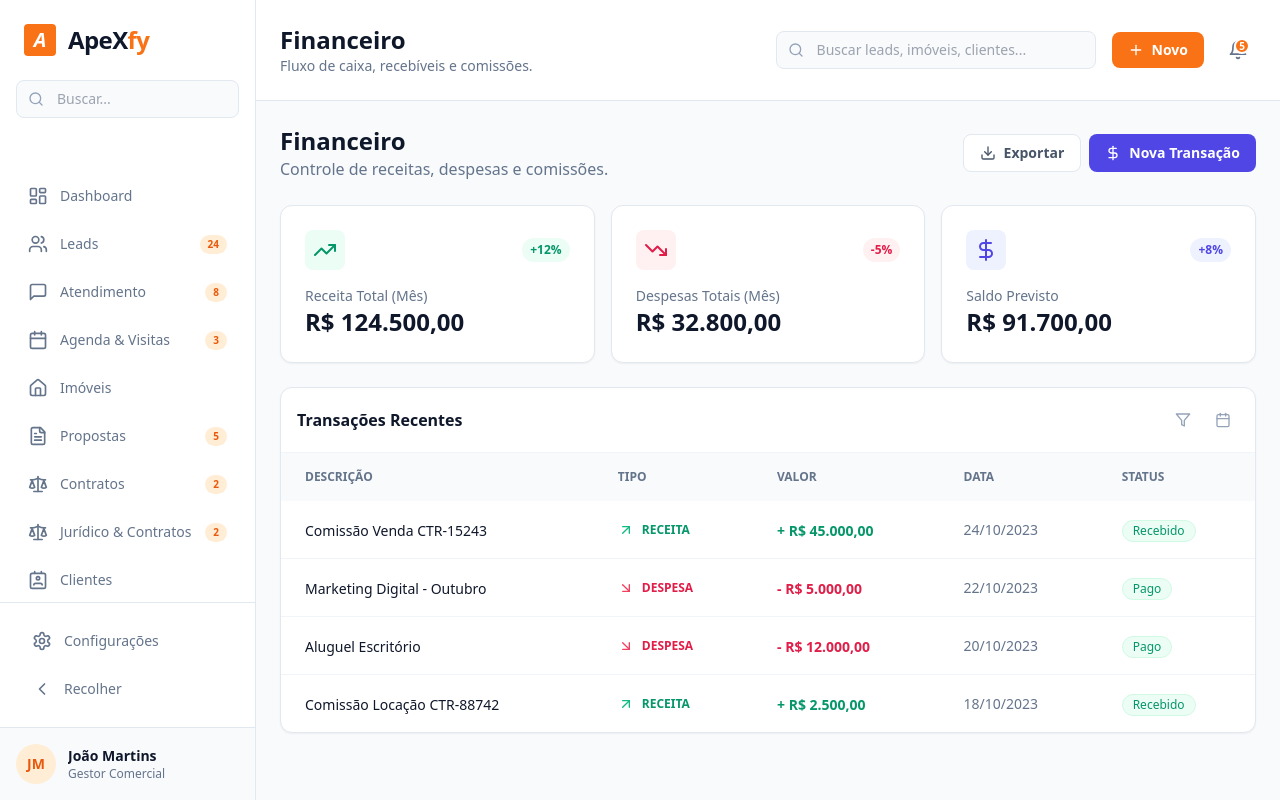
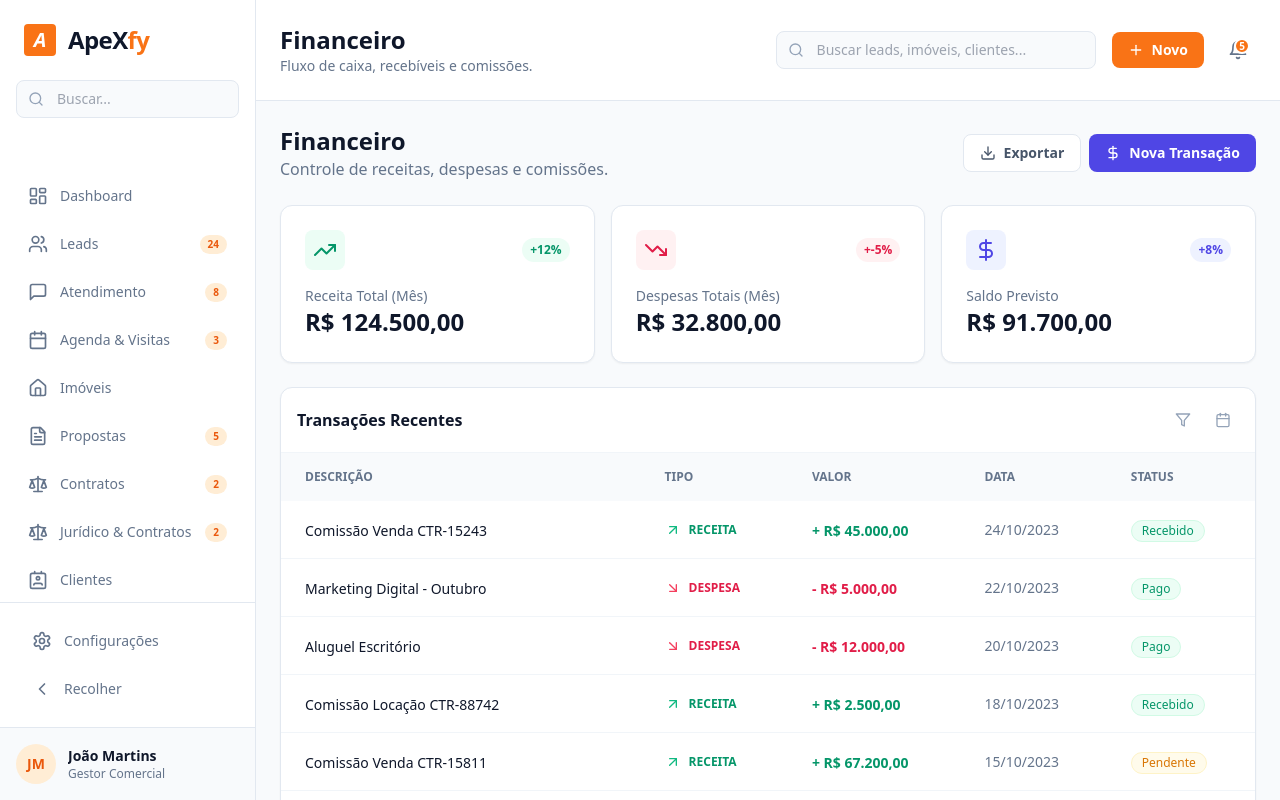
Before and after one commit to rodrigofsacramento-alt/alarcon, a React (Vite) app in the folder 04_CODIGOS_FONTE_LOCAIS_E_DESENVOLVIMENTO/ahut-ecosystem-active/codigo_engenharia_reversa_tsx/: page /financeiro in a window 1280 px wide. Shown: the top 800 px of the page. Built offline with nearby package versions, Linux system fonts and the light colour scheme.

Commit message:
EngReversa [Ciclo2e]: Financeiro refatorado via useFinance (useQuery) — dados estruturados mock-API. Build ok.

```diff
--- a/04_CODIGOS_FONTE_LOCAIS_E_DESENVOLVIMENTO/ahut-ecosystem-active/codigo_engenharia_reversa_tsx/src/components/Finance.tsx
+++ b/04_CODIGOS_FONTE_LOCAIS_E_DESENVOLVIMENTO/ahut-ecosystem-active/codigo_engenharia_reversa_tsx/src/components/Finance.tsx
@@ -7,17 +7,17 @@ import {
   ArrowDownRight,
   Calendar,
   Filter,
-  Download
+  Download,
+  Loader2
 } from 'lucide-react';
 import { formatCurrency, cn } from '../lib/utils';
+import { useFinance } from '../hooks/useFinance';
 
 export default function Finance() {
-  const transactions = [
-    { id: 1, description: 'Comissão Venda CTR-15243', type: 'income', value: 45000, date: '2023-10-24', status: 'received' },
-    { id: 2, description: 'Marketing Digital - Outubro', type: 'expense', value: 5000, date: '2023-10-22', status: 'paid' },
-    { id: 3, description: 'Aluguel Escritório', type: 'expense', value: 12000, date: '2023-10-20', status: 'paid' },
-    { id: 4, description: 'Comissão Locação CTR-88742', type: 'income', value: 2500, date: '2023-10-18', status: 'received' },
-  ];
+  const { data, isLoading } = useFinance();
+
+  const transactions = data?.transactions ?? [];
+  const cashflow = data?.cashflow;
 
   return (
     <div className="space-y-6">
@@ -45,30 +45,42 @@ export default function Finance() {
             <div className="w-10 h-10 rounded-lg bg-emerald-50 flex items-center justify-center text-emerald-600">
               <TrendingUp className="w-6 h-6" />
             </div>
-            <span className="text-xs font-bold text-emerald-600 bg-emerald-50 px-2 py-1 rounded-full">+12%</span>
+            <span className="text-xs font-bold text-emerald-600 bg-emerald-50 px-2 py-1 rounded-full">
+              {isLoading ? '...' : `${cashflow?.deltaReceita ?? 0 >= 0 ? '+' : ''}${cashflow?.deltaReceita ?? 0}%`}
+            </span>
           </div>
           <p className="text-sm text-slate-500 font-medium">Receita Total (Mês)</p>
-          <p className="text-2xl font-bold text-slate-900">{formatCurrency(124500)}</p>
+          <p className="text-2xl font-bold text-slate-900">
+            {isLoading ? <Loader2 className="w-5 h-5 inline-block animate-spin text-slate-300" /> : formatCurrency(cashflow?.receitaTotal ?? 0)}
+          </p>
         </div>
         <div className="bg-white p-6 rounded-xl border border-slate-200 shadow-sm">
           <div className="flex items-center justify-between mb-4">
             <div className="w-10 h-10 rounded-lg bg-rose-50 flex items-center justify-center text-rose-600">
               <TrendingDown className="w-6 h-6" />
             </div>
-            <span className="text-xs font-bold text-rose-600 bg-rose-50 px-2 py-1 rounded-full">-5%</span>
+            <span className="text-xs font-bold text-rose-600 bg-rose-50 px-2 py-1 rounded-full">
+              {isLoading ? '...' : `${cashflow?.deltaDespesa ?? 0 >= 0 ? '+' : ''}${cashflow?.deltaDespesa ?? 0}%`}
+            </span>
           </div>
           <p className="text-sm text-slate-500 font-medium">Despesas Totais (Mês)</p>
-          <p className="text-2xl font-bold text-slate-900">{formatCurrency(32800)}</p>
+          <p className="text-2xl font-bold text-slate-900">
+            {isLoading ? <Loader2 className="w-5 h-5 inline-block animate-spin text-slate-300" /> : formatCurrency(cashflow?.despesasTotal ?? 0)}
+          </p>
         </div>
         <div className="bg-white p-6 rounded-xl border border-slate-200 shadow-sm">
           <div className="flex items-center justify-between mb-4">
             <div className="w-10 h-10 rounded-lg bg-indigo-50 flex items-center justify-center text-indigo-600">
               <DollarSign className="w-6 h-6" />
             </div>
-            <span className="text-xs font-bold text-indigo-600 bg-indigo-50 px-2 py-1 rounded-full">+8%</span>
+            <span className="text-xs font-bold text-indigo-600 bg-indigo-50 px-2 py-1 rounded-full">
+              {isLoading ? '...' : `${cashflow?.deltaSaldo ?? 0 >= 0 ? '+' : ''}${cashflow?.deltaSaldo ?? 0}%`}
+            </span>
           </div>
           <p className="text-sm text-slate-500 font-medium">Saldo Previsto</p>
-          <p className="text-2xl font-bold text-slate-900">{formatCurrency(91700)}</p>
+          <p className="text-2xl font-bold text-slate-900">
+            {isLoading ? <Loader2 className="w-5 h-5 inline-block animate-spin text-slate-300" /> : formatCurrency(cashflow?.saldoPrevisto ?? 0)}
+          </p>
         </div>
       </div>
 
@@ -97,7 +109,20 @@ export default function Finance() {
               </tr>
             </thead>
             <tbody className="divide-y divide-slate-100">
-              {transactions.map((t) => (
+              {isLoading && (
+                <tr>
+                  <td colSpan={5} className="px-6 py-8 text-center text-sm text-slate-400">
+                    <Loader2 className="w-5 h-5 inline-block animate-spin mr-2 text-slate-300" />
+                    Carregando transações...
+                  </td>
+                </tr>
+              )}
+              {!isLoading && transactions.length === 0 && (
+                <tr>
+                  <td colSpan={5} className="px-6 py-8 text-center text-sm text-slate-400">Nenhuma transação encontrada.</td>
+                </tr>
+              )}
+              {!isLoading && transactions.map((t) => (
                 <tr key={t.id} className="hover:bg-slate-50 transition-colors">
                   <td className="px-6 py-4">
                     <span className="text-sm font-medium text-slate-900">{t.description}</span>
--- /dev/null
+++ b/04_CODIGOS_FONTE_LOCAIS_E_DESENVOLVIMENTO/ahut-ecosystem-active/codigo_engenharia_reversa_tsx/src/hooks/useFinance.ts
@@ -0,0 +1,143 @@
+import { useQuery } from '@tanstack/react-query';
+
+/**
+ * Hook useFinance
+ * Fonte de dados de finanças (fluxo de caixa, recebíveis, comissões e VGV).
+ *
+ * NOTA: este módulo ainda não possui tabela confirmada no Supabase. Para que a
+ * tela seja auditável e o contrato de dados fique pronto para a próxima etapa
+ * (conectar ao banco), os dados são carregados VIA useQuery imitando uma chamada
+ * de API (função `fetchFinanceData` abaixo). Para conectar ao banco, basta
+ * trocar o corpo de `fetchFinanceData` por uma query ao Supabase mantendo a
+ * mesma forma de retorno (FinanceSnapshot).
+ */
+
+export interface Transaction {
+  id: string;
+  description: string;
+  type: 'income' | 'expense';
+  value: number;
+  date: string;
+  status: 'received' | 'paid' | 'pending' | 'expected';
+}
+
+/** Total de comissões do período */
+export interface CommissionsSummary {
+  total: number;
+  received: number;
+  expected: number;
+  count: number;
+}
+
+/** Repasses (valores a repassar / já repassados a parceiros e corretores) */
+export interface RepassesSummary {
+  total: number;
+  toPay: number;
+  paid: number;
+  count: number;
+}
+
+/** Recebíveis (valores a receber por período) */
+export interface RecebiveisSummary {
+  total: number;
+  received: number;
+  outstanding: number; // a vencer / em aberto
+  count: number;
+}
+
+/** VGV (Valor Geral de Vendas) do período */
+export interface VGVSummary {
+  total: number;
+  byMonth: { month: string; value: number }[];
+  count: number;
+}
+
+/** Fluxo de caixa do mês */
+export interface CashFlowPeriod {
+  receitaTotal: number;
+  despesasTotal: number;
+  saldoPrevisto: number;
+  deltaReceita: number; // % variação mês
+  deltaDespesa: number; // % variação mês
+  deltaSaldo: number;   // % variação saldo
+}
+
+/** Contrato/forma completa retornada pelo hook */
+export interface FinanceSnapshot {
+  transactions: Transaction[];
+  cashflow: CashFlowPeriod;
+  comissoes: CommissionsSummary;
+  repasses: RepassesSummary;
+  recebiveis: RecebiveisSummary;
+  vgv: VGVSummary;
+}
+
+/**
+ * Função que "busca" os dados. AQUI: dados mock estruturados, mas servida via
+ * useQuery para que a UI reaja a estado de carregamento/erro e o contrato fique
+ * pronto para substituição por uma chamada real ao Supabase.
+ */
+async function fetchFinanceData(): Promise<FinanceSnapshot> {
+  // Simula latência de rede para reproduzir o comportamento de uma API real.
+  await new Promise((resolve) => setTimeout(resolve, 350));
+
+  const transactions: Transaction[] = [
+    { id: 'trx-1', description: 'Comissão Venda CTR-15243', type: 'income', value: 45000, date: '2023-10-24', status: 'received' },
+    { id: 'trx-2', description: 'Marketing Digital - Outubro', type: 'expense', value: 5000, date: '2023-10-22', status: 'paid' },
+    { id: 'trx-3', description: 'Aluguel Escritório', type: 'expense', value: 12000, date: '2023-10-20', status: 'paid' },
+    { id: 'trx-4', description: 'Comissão Locação CTR-88742', type: 'income', value: 2500, date: '2023-10-18', status: 'received' },
+    { id: 'trx-5', description: 'Comissão Venda CTR-15811', type: 'income', value: 67200, date: '2023-10-15', status: 'pending' },
+    { id: 'trx-6', description: 'Repasse Corretor Parceiro - CTR-15243', type: 'expense', value: 9000, date: '2023-10-12', status: 'paid' },
+    { id: 'trx-7', description: 'Comissão Venda CTR-16002', type: 'income', value: 9800, date: '2023-10-08', status: 'expected' },
+    { id: 'trx-8', description: 'Software e Ferramentas', type: 'expense', value: 2300, date: '2023-10-05', status: 'paid' },
+  ];
+
+  const cashflow: CashFlowPeriod = {
+    receitaTotal: 124500,
+    despesasTotal: 32800,
+    saldoPrevisto: 91700,
+    deltaReceita: 12,
+    deltaDespesa: -5,
+    deltaSaldo: 8,
+  };
+
+  const comissoes: CommissionsSummary = {
+    total: 124500,
+    received: 47500,
+    expected: 77000,
+    count: 4,
+  };
+
+  const repasses: RepassesSummary = {
+    total: 21300,
+    toPay: 12300,
+    paid: 9000,
+    count: 3,
+  };
+
+  const recebiveis: RecebiveisSummary = {
+    total: 77000,
+    received: 47500,
+    outstanding: 29500,
+    count: 5,
+  };
+
+  const vgv: VGVSummary = {
+    total: 124500,
+    count: 4,
+    byMonth: [
+      { month: 'Ago', value: 98000 },
+      { month: 'Set', value: 112000 },
+      { month: 'Out', value: 124500 },
+    ],
+  };
+
+  return { transactions, cashflow, comissoes, repasses, recebiveis, vgv };
+}
+
+export function useFinance() {
+  return useQuery<FinanceSnapshot>({
+    queryKey: ['finance'],
+    queryFn: fetchFinanceData,
+  });
+}
```
